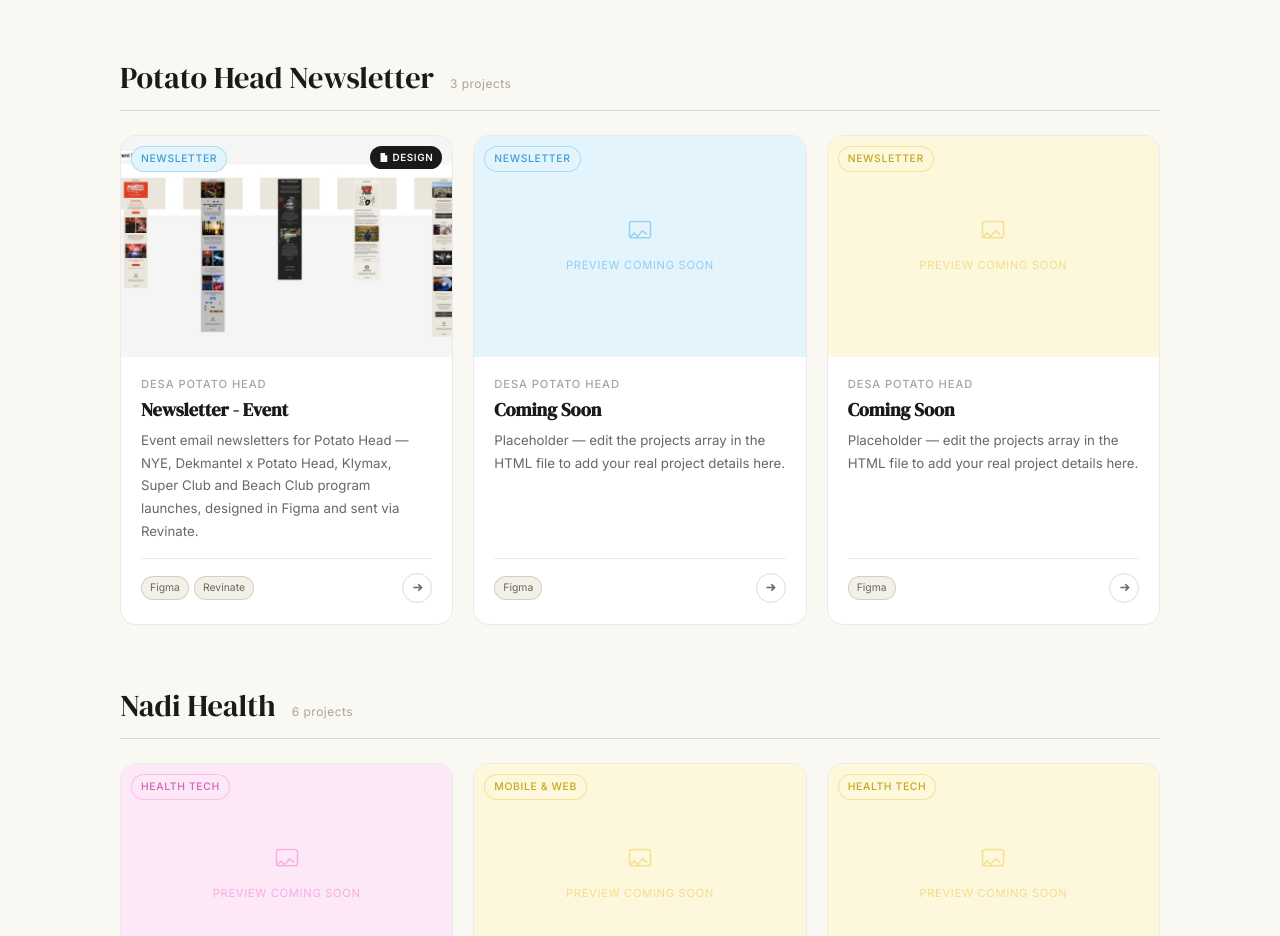
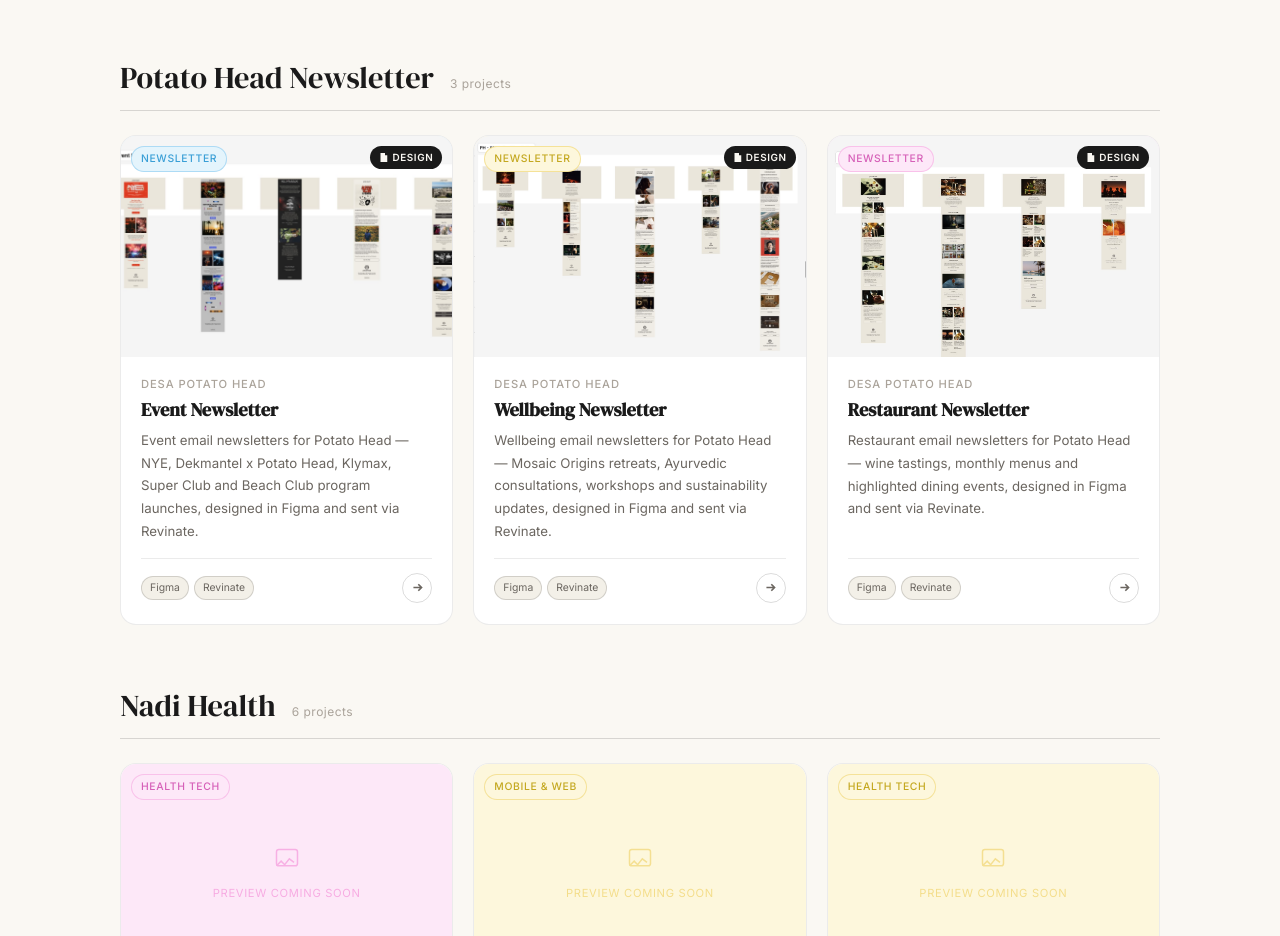
Before and after one commit to danica03/portfoliodanica, a plain HTML site: page index.html in a window 1280 px wide. Shown: the part 4502-5438 px from the top of the page. Drawn offline with Linux system fonts and the light colour scheme.

Commit message:
Add Wellbeing and Restaurant newsletter cards; rename Event Newsletter
Co-Authored-By: Claude Sonnet 5.5 <noreply@anthropic.com>
Claude-Session: https://claude.ai/code/session_01L6jddHEZiMt34huMNJU8A3

```diff
--- a/index.html
+++ b/index.html
@@ -732,7 +732,7 @@ const projects = [
   {
     company: "Desa Potato Head",
     group: "Potato Head Newsletter",
-    title: "Newsletter - Event",
+    title: "Event Newsletter",
     desc: "Event email newsletters for Potato Head — NYE, Dekmantel x Potato Head, Klymax, Super Club and Beach Club program launches, designed in Figma and sent via Revinate.",
     tag: "Newsletter", color: "blue",
     tools: ["Figma", "Revinate"],
@@ -799,20 +799,28 @@ const projects = [
   {
     company: "Desa Potato Head",
     group: "Potato Head Newsletter",
-    title: "Coming Soon",
-    desc: "Placeholder — edit the projects array in the HTML file to add your real project details here.",
-    tag: "Newsletter", color: "blue",
-    tools: ["Figma"],
-    image: "", pdfUrl: ""
+    title: "Wellbeing Newsletter",
+    desc: "Wellbeing email newsletters for Potato Head — Mosaic Origins retreats, Ayurvedic consultations, workshops and sustainability updates, designed in Figma and sent via Revinate.",
+    tag: "Newsletter", color: "yellow",
+    tools: ["Figma", "Revinate"],
+    image: "images/newsletter-wellbeing-cover.jpg",
+    prototypes: {
+      desktop: "https://www.figma.com/design/FvihRcaG5dsLWXbgNR5Gem/Portfolio?node-id=58-33635&t=sNPD2urofmIYncQR-4"
+    },
+    pdfUrl: ""
   },
   {
     company: "Desa Potato Head",
     group: "Potato Head Newsletter",
-    title: "Coming Soon",
-    desc: "Placeholder — edit the projects array in the HTML file to add your real project details here.",
-    tag: "Newsletter", color: "yellow",
-    tools: ["Figma"],
-    image: "", pdfUrl: ""
+    title: "Restaurant Newsletter",
+    desc: "Restaurant email newsletters for Potato Head — wine tastings, monthly menus and highlighted dining events, designed in Figma and sent via Revinate.",
+    tag: "Newsletter", color: "pink",
+    tools: ["Figma", "Revinate"],
+    image: "images/newsletter-restaurant-cover.jpg",
+    prototypes: {
+      desktop: "https://www.figma.com/design/FvihRcaG5dsLWXbgNR5Gem/Portfolio?node-id=58-33636&t=sNPD2urofmIYncQR-4"
+    },
+    pdfUrl: ""
   },
   {
     company: "Nadi Health",
```
Also changed, not shown: images/newsletter-restaurant-cover.jpg (added), images/newsletter-wellbeing-cover.jpg (added).
